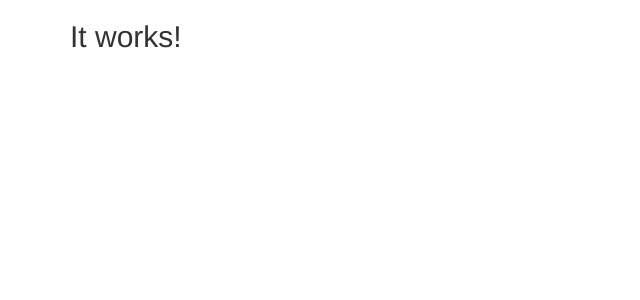
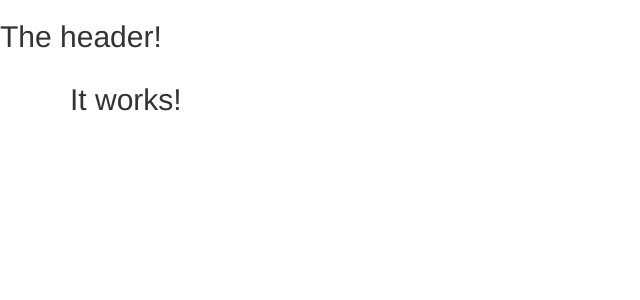
Before and after one commit to p-pavlo/recipe, an Angular app: page / in a window 1280 px wide. Shown: the top 300 px of the page, without its empty margins (0-640 px from the left). Built offline with nearby package versions, Linux system fonts and the light colour scheme.

Commit message:
add header and recipe components

```diff
--- a/src/app/app.component.html
+++ b/src/app/app.component.html
@@ -1,3 +1,4 @@
+<app-header></app-header>
 <div class="container">
   <div class="row">
     <div class="col-md-12">
--- a/src/app/app.module.ts
+++ b/src/app/app.module.ts
@@ -2,10 +2,14 @@ import { BrowserModule } from '@angular/platform-browser';
 import { NgModule } from '@angular/core';
 
 import { AppComponent } from './app.component';
+import { HeaderComponent } from './header/header.component';
+import { RecipesComponent } from './recipes/recipes.component';
 
 @NgModule({
   declarations: [
-    AppComponent
+    AppComponent,
+    HeaderComponent,
+    RecipesComponent
   ],
   imports: [
     BrowserModule
--- /dev/null
+++ b/src/app/header/header.component.html
@@ -0,0 +1 @@
+<h2>The header!</h2>
--- a/src/app/header/header.component.ts
+++ b/src/app/header/header.component.ts
@@ -1,7 +1,8 @@
 import { Component } from '@angular/core';
 
 @Component({
-
+    selector: 'app-header',
+    templateUrl: './header.component.html'
 })
 export class HeaderComponent {
 
--- /dev/null
+++ b/src/app/recipes/recipes.component.html
@@ -0,0 +1 @@
+<p>recipes works!</p>
--- /dev/null
+++ b/src/app/recipes/recipes.component.ts
@@ -0,0 +1,15 @@
+import { Component, OnInit } from '@angular/core';
+
+@Component({
+  selector: 'app-recipes',
+  templateUrl: './recipes.component.html',
+  styleUrls: ['./recipes.component.css']
+})
+export class RecipesComponent implements OnInit {
+
+  constructor() { }
+
+  ngOnInit(): void {
+  }
+
+}
```
Also changed, not shown: src/app/recipes/recipes.component.css (added).
